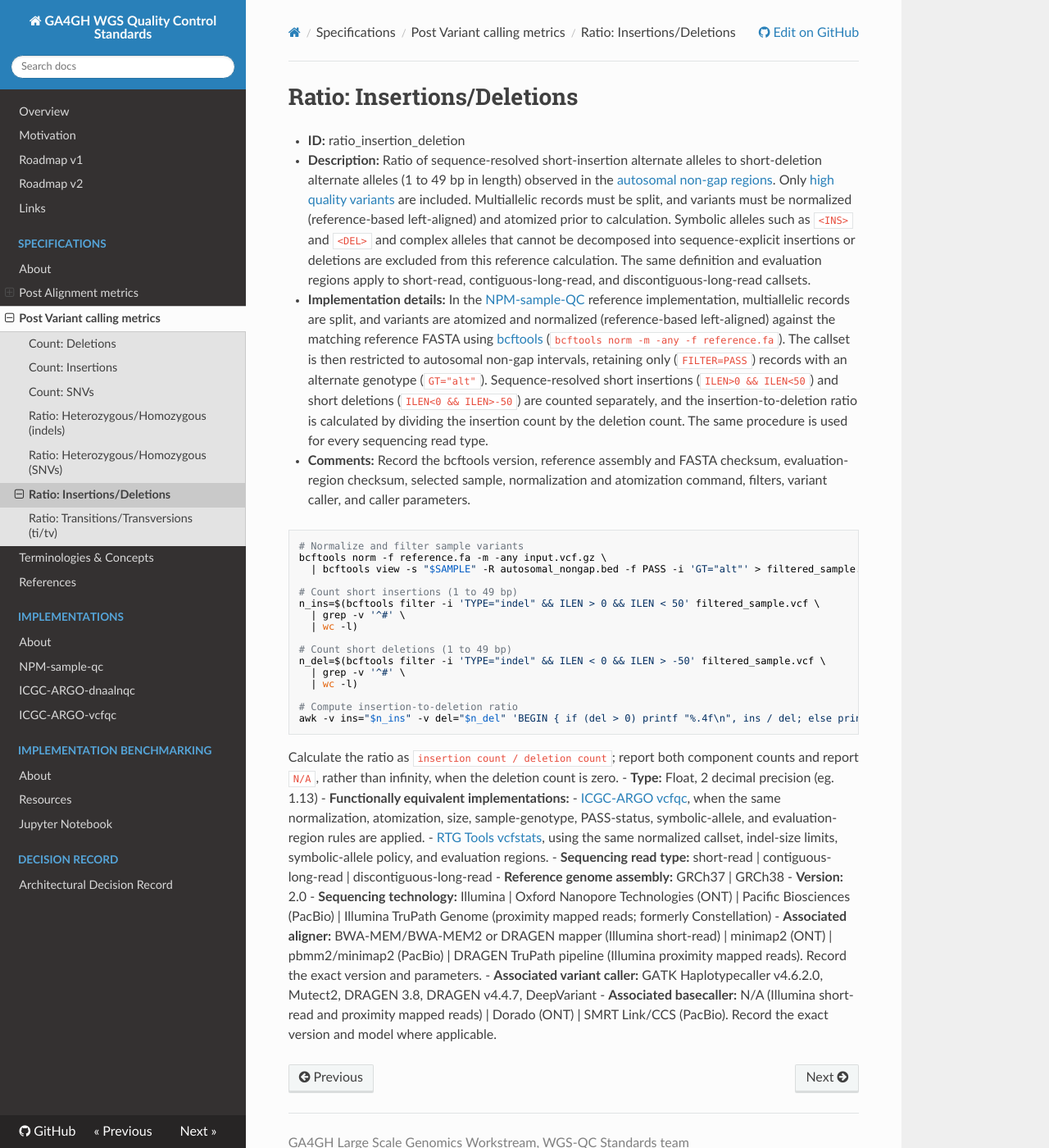
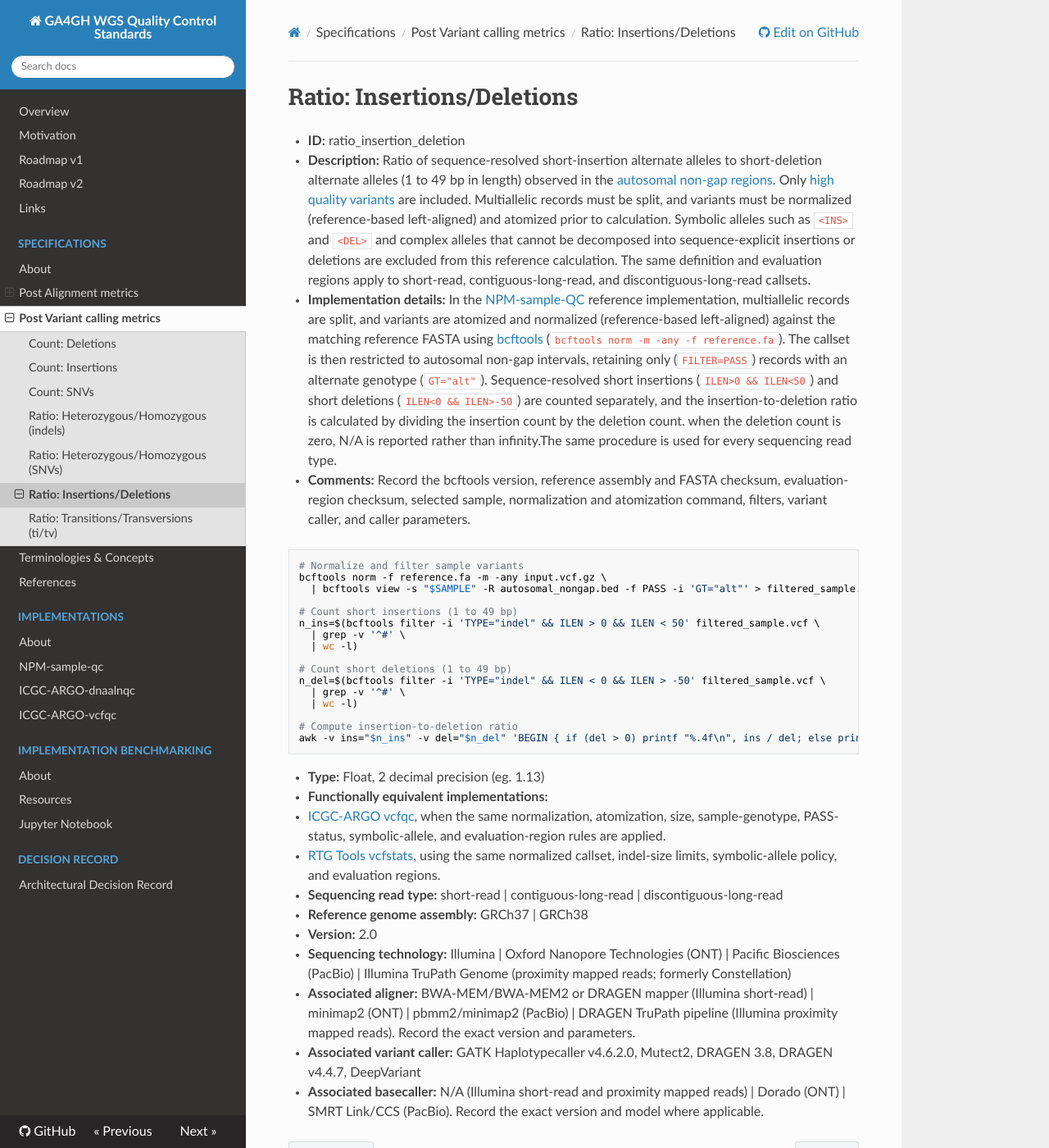
Before and after one commit to ga4gh/quality-control-wgs, an MkDocs documentation site: the page built from docs/metrics_definitions/ratio-insertions-deletions.md, in a window 1280 px wide and 1400 px high. Shown: the whole window at 82% size. Built offline with MkDocs 1.6.1, drawn with Linux system fonts in a browser that asks for light colours; nearby versions of some CDN libraries.

Commit message:
ration ins/del dev version awaiting further input/feedback

````diff
--- a/docs/metrics_definitions/ratio-insertions-deletions.md
+++ b/docs/metrics_definitions/ratio-insertions-deletions.md
@@ -3,7 +3,7 @@
 - **ID:** ratio_insertion_deletion
 - **Description:** Ratio of sequence-resolved short-insertion alternate alleles to short-deletion alternate alleles (1 to 49 bp in length) observed in the [autosomal non-gap regions](terminologies.md#autosomes-non-gap-regions). Only [high quality variants](terminologies.md#high-quality-variants) are included. Multiallelic records must be split, and variants must be normalized (reference-based left-aligned) and atomized prior to calculation. Symbolic alleles such as `<INS>` and `<DEL>` and complex alleles that cannot be decomposed into sequence-explicit insertions or deletions are excluded from this reference calculation. The same definition and evaluation regions apply to short-read, contiguous-long-read, and discontiguous-long-read callsets.
 
-- **Implementation details:** In the [NPM-sample-QC](References.md#npm-sample-qc) reference implementation, multiallelic records are split, and variants are atomized and normalized (reference-based left-aligned) against the matching reference FASTA using [bcftools](https://www.htslib.org/doc/bcftools.html) (`bcftools norm -m -any -f reference.fa`). The callset is then restricted to autosomal non-gap intervals, retaining only (`FILTER=PASS`) records with an alternate genotype (`GT="alt"`). Sequence-resolved short insertions (`ILEN>0 && ILEN<50`) and short deletions (`ILEN<0 && ILEN>-50`) are counted separately, and the insertion-to-deletion ratio is calculated by dividing the insertion count by the deletion count. The same procedure is used for every sequencing read type.
+- **Implementation details:** In the [NPM-sample-QC](References.md#npm-sample-qc) reference implementation, multiallelic records are split, and variants are atomized and normalized (reference-based left-aligned) against the matching reference FASTA using [bcftools](https://www.htslib.org/doc/bcftools.html) (`bcftools norm -m -any -f reference.fa`). The callset is then restricted to autosomal non-gap intervals, retaining only (`FILTER=PASS`) records with an alternate genotype (`GT="alt"`). Sequence-resolved short insertions (`ILEN>0 && ILEN<50`) and short deletions (`ILEN<0 && ILEN>-50`) are counted separately, and the insertion-to-deletion ratio is calculated by dividing the insertion count by the deletion count. when the deletion count is zero, N/A is reported rather than infinity.The same procedure is used for every sequencing read type.
 - **Comments:**
 Record the bcftools version, reference assembly and FASTA checksum, evaluation-region checksum, selected sample, normalization and atomization command, filters, variant caller, and caller parameters.
 ```
@@ -24,7 +24,6 @@
 # Compute insertion-to-deletion ratio
 awk -v ins="$n_ins" -v del="$n_del" 'BEGIN { if (del > 0) printf "%.4f\n", ins / del; else print "NA" }'
 ```
-Calculate the ratio as `insertion count / deletion count`; report both component counts and report `N/A`, rather than infinity, when the deletion count is zero.
 - **Type:** Float, 2 decimal precision (eg. 1.13)
 - **Functionally equivalent implementations:**
   - [ICGC-ARGO vcfqc](References.md#icgc-argo), when the same normalization, atomization, size, sample-genotype, PASS-status, symbolic-allele, and evaluation-region rules are applied.
````
